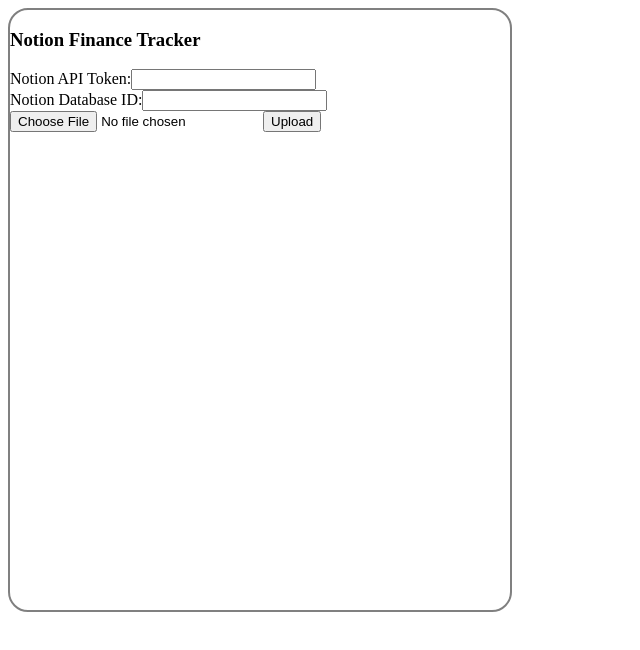
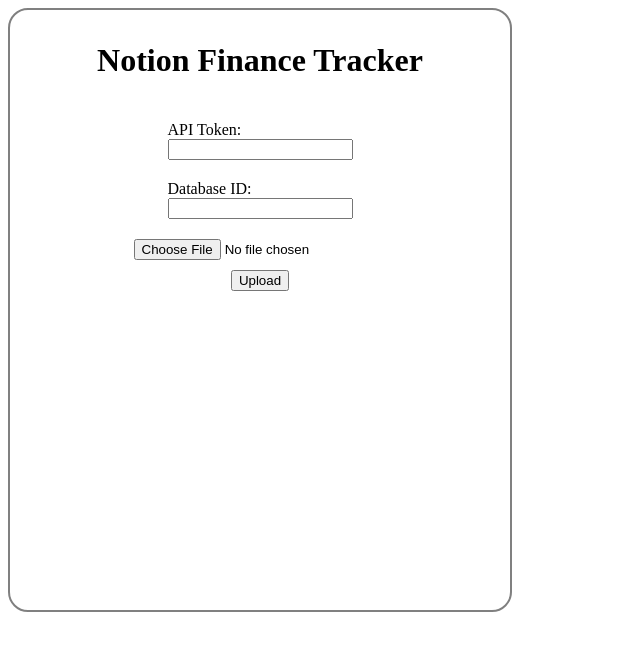
Before and after one commit to vtruo009/Parsley, a React (Vite) app in the folder notion-finance-tracker/: page / in a window 1280 px wide. Shown: the top 650 px of the page, without its empty margins (0-640 px from the left). Built offline with nearby package versions, Linux system fonts and the light colour scheme; the HTML template or start-up script is replaced by a standard one.

Commit message:
refactor to use InputField

```diff
--- a/notion-finance-tracker/src/InfoCard.tsx
+++ b/notion-finance-tracker/src/InfoCard.tsx
@@ -1,4 +1,5 @@
 import styled from "styled-components";
+import InputField from "./InputField";
 
 const StyledDiv = styled.div`
     width: 500px;
@@ -7,24 +8,30 @@
     border-radius: 20px;
 `;
 
+const StyledTitle = styled.h3`
+    text-align: center;
+    font-size: xx-large;
+`;
+
+const StyledForm = styled.form`
+    display: flex;
+    flex-direction: column;
+    align-items: center;
+    justify-content: space-evenly;
+`;
+
 function InfoCard() {
     return (
         <StyledDiv>
-            <h3>Notion Finance Tracker</h3>
-            <form action="/create-transactions" method="POST" encType="multipart/form-data">
+            <StyledTitle>Notion Finance Tracker</StyledTitle>
+            <StyledForm action="/create-transactions" method="POST" encType="multipart/form-data">
+                <InputField label='API Token: ' type='password' name='apiToken' id='api-token' />
+                <InputField label='Database ID:' type='text' name='databaseID' id='database-id' />
+                <InputField type='file' name='csvFile' id='csv-file' />
                 <div>
-                    <label>Notion API Token:</label>
-                    <input type="password" name="notionAPIToken" id="notion-api-token" />
-                </div>
-                <div>
-                    <label>Notion Database ID:</label>
-                    <input type="text" name="notionDatabaseID" id="notion-database-id" />
-                </div>
-                <div>
-                    <input type="file" name="csvFile" id="csv-file" />
                     <button type="submit">Upload</button>
                 </div>
-            </form>
+            </StyledForm>
         </StyledDiv>
     )
 }
--- a/notion-finance-tracker/src/InputField.tsx
+++ b/notion-finance-tracker/src/InputField.tsx
@@ -1,7 +1,7 @@
 import styled from 'styled-components';
 
 interface InputFieldProps {
-    label: string;
+    label?: string;
     type: string;
     name: string;
     id: string;
@@ -16,7 +16,7 @@
 function InputField(props: InputFieldProps) {
     return (
         <StyledInputField>
-            <label>{props.label}</label>
+            {props.label && <label>{props.label}</label>}
             <input type={props.type} name={props.name} id={props.id} />
         </StyledInputField>
     )
```
